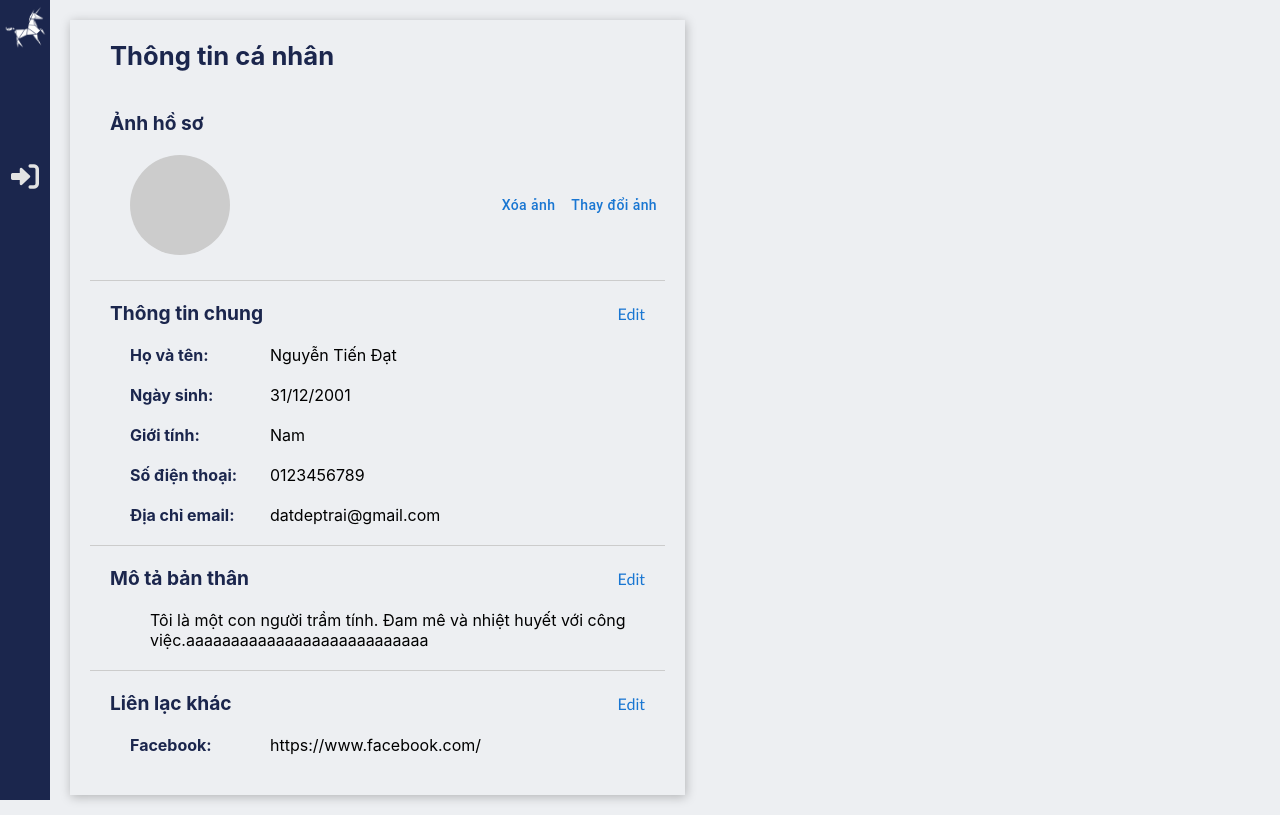
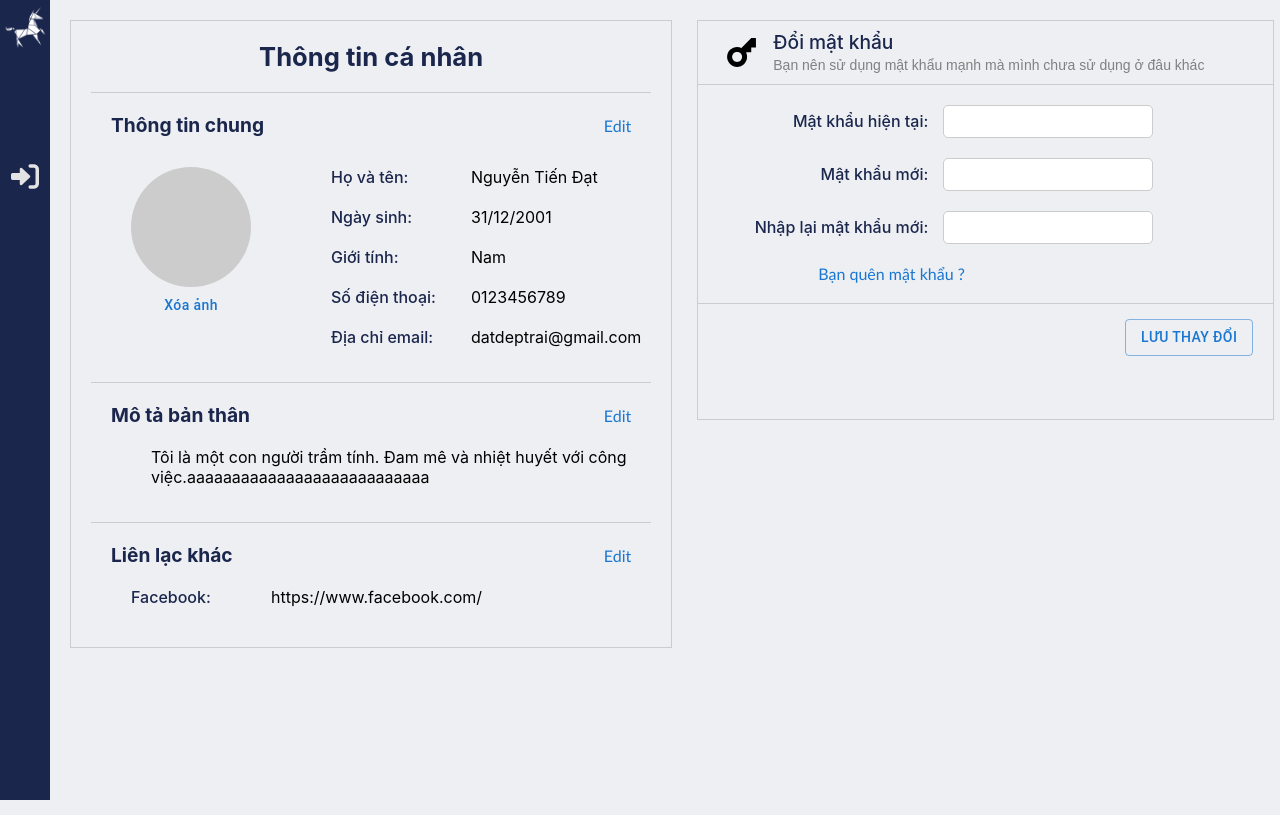
Before and after one commit to pxuanbach/Club-Management, a React (Create React App) app in the folder client/: page /info in a window 1280 px wide. Built offline with nearby package versions, Linux system fonts and the light colour scheme; no server answers.

Commit message:
UI-Reset-Password

```diff
--- a/client/src/components/info/Info.css
+++ b/client/src/components/info/Info.css
@@ -3,10 +3,13 @@
     padding-left: 20px;
     padding-right: 20px;
     padding-bottom: 20px;
-    width: 50%;
-    box-shadow: 1px 2px 10px rgb(0 0 0 / 25%);
+    width: 55%;
+    /* box-shadow: 1px 2px 10px rgb(0 0 0 / 25%); */
+    border: 1px solid #ccc;
 }
 .title-profile{
+    border-bottom: 1px solid #ccc;
+    text-align: center;
     color: #1B264D;
     padding: 20px;
     font-size: 1.6rem;
@@ -21,23 +24,19 @@
 }
 .container-info{
     border-bottom: 1px solid #ccc;
-
+    padding-bottom: 15px;
 }
 .div-action-image{
     display: flex;
+    flex-direction: column;
     align-items: center;
-    margin-bottom: 25px;
-    justify-content: space-between;
+    padding-left: 40px;
 }
 .image{
-    margin-left:40px;
-    width: 100px;
-    height: 100px;
+    width: 120px;
+    height: 120px;
     border-radius: 50%;
     background-color: #ccc;
-}
-.list-action-image > Button{
-    text-transform: none;
 }
 
 .header-title-info{
@@ -54,10 +53,10 @@
 
 }
 .div-text-profile{
-    margin-bottom: 20px;
+    padding-bottom: 20px;
     display: flex;
     width: 100%;
-    margin-left: 40px;
+    padding-left: 40px;
 }
 .div-text-profile > input {
     margin-left: 15px;
@@ -71,7 +70,7 @@
 }
 .div-text-profile > textarea {
     display: none;
-    width: 90%;
+    width: 95%;
     padding: 20px;
     outline: none;
     font-size: 15px;
@@ -85,7 +84,7 @@
 .div-text-profile > label {
     width: 120px;
     color: #1B264D;
-    font-weight: bold;
+    font-weight: 500;
     font-size: 1.0rem;
     font-family: Noto Sans Vietnamese,-apple-system,BlinkMacSystemFont,Segoe UI,Helvetica,Arial,sans-serif;
 }
@@ -99,7 +98,8 @@
     outline: none;
 }
 .div-text-profile > p{
-    margin-left: 20px;
+    padding-right: 10px;
+    padding-left: 20px;
     font-size: 1.0rem;
     font-family: Noto Sans Vietnamese,-apple-system,BlinkMacSystemFont,Segoe UI,Helvetica,Arial,sans-serif;
 }
@@ -118,3 +118,44 @@
     padding-top: 20px;
     padding-bottom: 20px;
 }
+
+
+
+.title-reset-pass{
+
+    color: #1B264D;
+    font-size: 1.2rem;
+    font-family: Noto Sans Vietnamese,-apple-system,BlinkMacSystemFont,Segoe UI,Helvetica,Arial,sans-serif;
+    font-weight: 500;
+}
+.div-text-password{
+    padding-top: 20px;
+    display: flex;
+    width: 100%;
+    padding-left: 50px;
+}
+.div-text-password > label {
+    width: 180px;
+    text-align: right;
+    margin-top: 6px;
+    color: #1B264D;
+    font-weight: 500;
+    font-size: 1.0rem;
+    font-family: Noto Sans Vietnamese,-apple-system,BlinkMacSystemFont,Segoe UI,Helvetica,Arial,sans-serif;
+}
+.div-text-password > input {
+    margin-left: 15px;
+    border-radius: 5px;
+    width: 40%;
+    border: 1px solid #ccc;
+    padding: 8px;
+    outline: none;
+
+}
+.list-action-password{
+    display: flex;
+    justify-content: right;
+    padding: 15px;
+    padding-right: 20px;
+
+}
--- a/client/src/components/info/Info.js
+++ b/client/src/components/info/Info.js
@@ -1,7 +1,7 @@
 import React from 'react'
 import Button from '@mui/material/Button';
-import TextField from '@mui/material/TextField';
 import './Info.css'
+import KeyIcon from '@mui/icons-material/Key';
 const Info = () => {
   const showhideFunction = () => {
     var actionList = document.getElementById("listButton");
@@ -62,24 +62,21 @@ const showhideFunction2 = () => {
   }
 }
   return (
-    <div>
+    <div style={{display: "flex"}}>
       <div className='div-infor'>
         <h3 className='title-profile'>Thông tin cá nhân</h3>
-        <div className='container-info'>
-          <h4 className='title-profile-1'>Ảnh hồ sơ</h4>
-          <div className='div-action-image'>
-            <div className='image'></div>
-            <div className='list-action-image'>
-              <Button variant='text'>Xóa ảnh</Button>
-              <Button variant='text'>Thay đổi ảnh</Button>
-            </div>
-          </div>
-        </div>
+
         <div className='container-info'>
           <div className='header-title-info'>
             <h4 className='title-profile-1'>Thông tin chung</h4>
             <h5 onClick={() => showhideFunction() }>Edit</h5>
           </div>
+          <div style={{display:"flex", paddingTop:10}}>
+            <div className='div-action-image'>
+              <div className='image'></div>
+              <Button variant='text' sx={{textTransform: "none",}}>Xóa ảnh</Button>
+            </div>
+            <div style={{flex:1, paddingLeft:40}}>
               <div className='div-text-profile'>
                 <label>Họ và tên:</label>
                 <p id='textresult'>Nguyễn Tiến Đạt</p>
@@ -105,8 +102,10 @@ const showhideFunction2 = () => {
               </div>
               <div className='div-text-profile'>
                 <label>Địa chỉ email:</label>
-            <p  id='textresult4'>datdeptrai@gmail.com</p>
+                <p id='textresult4'>datdeptrai@gmail.com</p>
                 <input id='textinput4' className='input'></input>
+              </div>
+            </div>
           </div>
           <div id='listButton' className='list-action-profile'>
             <Button variant='outlined' onClick={() => showhideFunction() }>Hủy</Button>
@@ -119,7 +118,7 @@ const showhideFunction2 = () => {
             <h5 onClick={() => showhideFunction1() } >Edit</h5>
           </div>
           <div className='div-text-profile'>
-            <p id='textresult5'>Tôi là một con người trầm tính. Đam mê và nhiệt huyết với công việc.aaaaaaaaaaaaaaaaaaaaaaaaaaa</p>
+            <p id='textresult5' className='text-description-profile'>Tôi là một con người trầm tính. Đam mê và nhiệt huyết với công việc.aaaaaaaaaaaaaaaaaaaaaaaaaaa</p>
             <textarea id="textinput5" className='textarea-description'></textarea>
           </div>
           <div id='listButton1' className='list-action-profile'>
@@ -144,6 +143,38 @@ const showhideFunction2 = () => {
         </div>
 
       </div>
+
+      <div style={{border: "1px solid #ccc", margin: 20,marginLeft:5, height: "50vh"}}>
+        <div style={{display:"flex", borderBottom: "1px solid #ccc", alignItems:"center" }}>
+          <div style={{padding:10, paddingLeft: 25}}>
+          <KeyIcon sx={{fontSize: "2.5rem",transform: "rotate(-45deg)"}}></KeyIcon>
+          </div>
+          <div style={{lineHeight:1.4}}>
+          <h4 className='title-reset-pass'>Đổi mật khẩu</h4>
+          <p style={{width:500, color: "grey", fontFamily:"arial", fontSize: "14px"}}>Bạn nên sử dụng mật khẩu mạnh mà mình chưa sử dụng ở đâu khác</p>
+          </div>
+        </div>
+        <div style={{borderBottom: "1px solid #ccc"}}>
+          <div className='div-text-password'>
+            <label>Mật khẩu hiện tại:</label>
+            <input></input>
+          </div>
+          <div className='div-text-password'>
+            <label>Mật khẩu mới:</label>
+            <input></input>
+          </div>
+          <div className='div-text-password'>
+            <label>Nhập lại mật khẩu mới:</label>
+            <input></input>
+          </div>
+          <div style={{padding:20}} >
+            <label style={{color:"#1976d2", marginLeft:100, cursor:'pointer'}}>Bạn quên mật khẩu ?</label>
+          </div>
+        </div>
+        <div className='list-action-password'>
+            <Button variant='outlined'>Lưu thay đổi</Button>
+        </div>
+      </div>
     </div>
   )
 }
```
Lines whose indentation alone changed are shown as unchanged.
